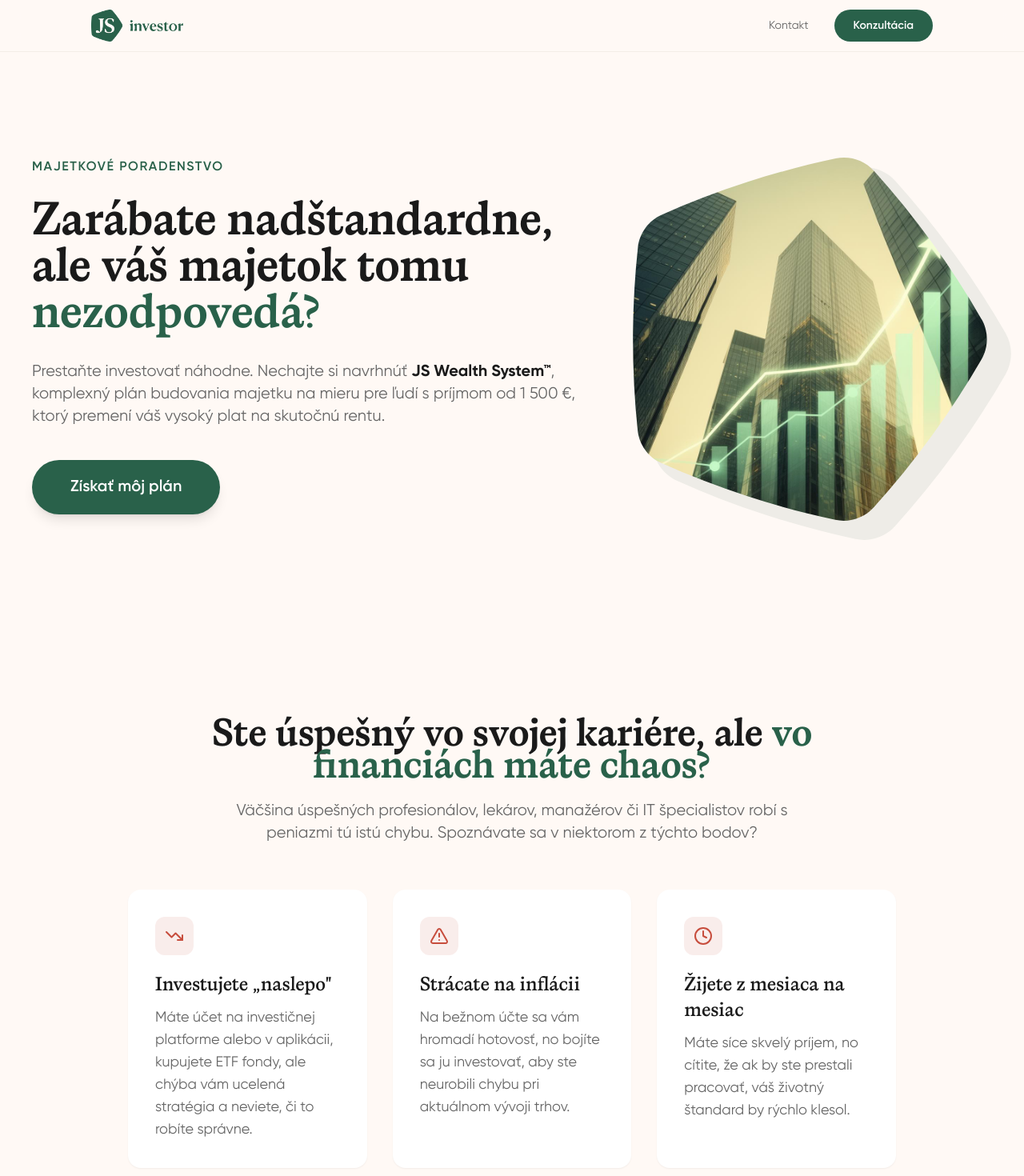
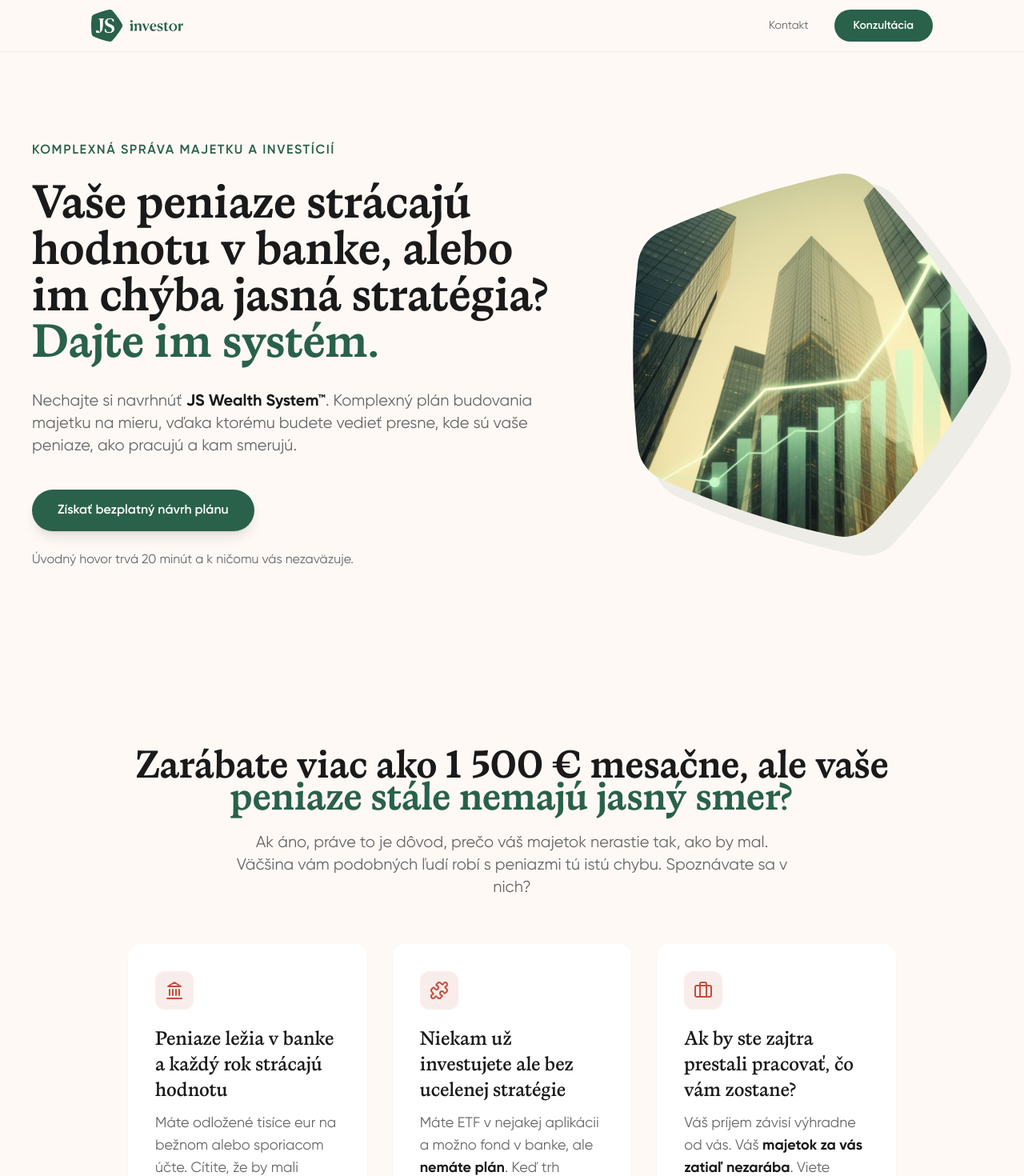
Before and after one commit to matus-babiak/js-investor, a React (Vite) app: page / in a window 1280 px wide. Shown: the top 1470 px of the page at 80% size. Built offline with nearby package versions, Linux system fonts and the light colour scheme; the HTML template or start-up script is replaced by a standard one.

Commit message:
Hero: nové nadpisy, subhero, CTA; ProblemSection: prepracované boxy, bold KW; menšie CTA tlačidlá
Made-with: Cursor

```diff
--- a/src/components/HeroSection.tsx
+++ b/src/components/HeroSection.tsx
@@ -8,22 +8,24 @@ const HeroSection = () => {
         {/* Text */}
         <div>
           <p className="hero-animate hero-animate-delay-1 text-base font-sans font-semibold tracking-widest uppercase text-primary mb-6">
-          Majetkové poradenstvo
+          Komplexná správa majetku a investícií
           </p>
-          <h1 className="hero-animate hero-animate-delay-2 text-4xl md:text-5xl lg:text-[58px] font-serif font-bold  text-foreground mb-8">
-            Zarábate nadštandardne, ale váš majetok tomu{" "}
-            <span className="text-primary">nezodpovedá?</span>
+          <h1 className="hero-animate hero-animate-delay-2 text-4xl md:text-5xl lg:text-[58px] font-serif font-bold text-foreground mb-8">
+            Vaše peniaze strácajú hodnotu v banke, alebo im chýba jasná stratégia?{" "}
+            <span className="text-primary">Dajte im systém.</span>
           </h1>
-          <p className="hero-animate hero-animate-delay-3 text-xl font-sans text-muted-foreground  mb-10">
-            Prestaňte investovať náhodne. Nechajte si navrhnúť{" "}
-            <strong className="text-foreground">JS Wealth System™</strong>, komplexný plán budovania majetku na mieru pre ľudí s príjmom od 1 500 €, ktorý premení váš vysoký plat na skutočnú rentu.
+          <p className="hero-animate hero-animate-delay-3 text-xl font-sans text-muted-foreground mb-10">
+            Nechajte si navrhnúť <strong className="text-foreground">JS Wealth System™</strong>. Komplexný plán budovania majetku na mieru, vďaka ktorému budete vedieť presne, kde sú vaše peniaze, ako pracujú a kam smerujú.
           </p>
           <a
             href="#kontakt"
-            className="hero-animate hero-animate-delay-4 btn-primary inline-block bg-primary text-primary-foreground font-sans font-semibold text-xl px-12 py-5 rounded-full shadow-lg"
+            className="hero-animate hero-animate-delay-4 btn-primary inline-block bg-primary text-primary-foreground font-sans font-semibold text-base px-8 py-3.5 rounded-full shadow-lg"
           >
-            Získať môj plán
+            Získať bezplatný návrh plánu
           </a>
+          <p className="hero-animate hero-animate-delay-4 text-base text-muted-foreground mt-4">
+            Úvodný hovor trvá 20 minút a k ničomu vás nezaväzuje.
+          </p>
         </div>
 
         {/* Image with brand pattern mask */}
--- a/src/components/MechanismSection.tsx
+++ b/src/components/MechanismSection.tsx
@@ -75,7 +75,7 @@ const MechanismSection = () => {
         <div className="text-center mt-12">
           <a
             href="#kontakt"
-            className="btn-primary inline-block bg-primary text-primary-foreground font-sans font-semibold text-xl px-12 py-5 rounded-full shadow-lg"
+            className="btn-primary inline-block bg-primary text-primary-foreground font-sans font-semibold text-base px-8 py-3.5 rounded-full shadow-lg"
           >
             Chcem JS Wealth System™
           </a>
--- a/src/components/ProblemSection.tsx
+++ b/src/components/ProblemSection.tsx
@@ -1,21 +1,33 @@
-import { TrendingDown, AlertTriangle, Clock } from "lucide-react";
+import { Landmark, Puzzle, Briefcase } from "lucide-react";
 import { useScrollAnimation } from "@/hooks/use-scroll-animation";
 
 const problems = [
   {
-    icon: TrendingDown,
-    title: 'Investujete „naslepo"',
-    text: "Máte účet na investičnej platforme alebo v aplikácii, kupujete ETF fondy, ale chýba vám ucelená stratégia a neviete, či to robíte správne.",
+    icon: Landmark,
+    title: "Peniaze ležia v banke a každý rok strácajú hodnotu",
+    text: (
+      <>
+        Máte odložené tisíce eur na bežnom alebo sporiacom účte. Cítite, že by mali „niekde pracovať", ale neviete kde, ako a či bezpečne. Tak čakáte ďalej mesiace, roky a medzitým ich <strong className="text-foreground">požiera inflácia</strong>.
+      </>
+    ),
   },
   {
-    icon: AlertTriangle,
-    title: "Strácate na inflácii",
-    text: "Na bežnom účte sa vám hromadí hotovosť, no bojíte sa ju investovať, aby ste neurobili chybu pri aktuálnom vývoji trhov.",
+    icon: Puzzle,
+    title: "Niekam už investujete ale bez ucelenej stratégie",
+    text: (
+      <>
+        Máte ETF v nejakej aplikácii a možno fond v banke, ale <strong className="text-foreground">nemáte plán</strong>. Keď trh klesne, neviete, čo máte robiť. Keď príde príležitosť, neviete, ako ju využiť. Váš poradca v banke sa neozval rok.
+      </>
+    ),
   },
   {
-    icon: Clock,
-    title: "Žijete z mesiaca na mesiac",
-    text: "Máte síce skvelý príjem, no cítite, že ak by ste prestali pracovať, váš životný štandard by rýchlo klesol.",
+    icon: Briefcase,
+    title: "Ak by ste zajtra prestali pracovať, čo vám zostane?",
+    text: (
+      <>
+        Váš príjem závisí výhradne od vás. Váš <strong className="text-foreground">majetok za vás zatiaľ nezarába</strong>. Viete presne, v ktorom roku vám vaše aktíva začnú generovať príjem bez toho, aby ste museli vstávať do práce?
+      </>
+    ),
   },
 ];
 
@@ -26,12 +38,11 @@ const ProblemSection = () => {
     <section className="section-padding section-alt">
       <div ref={ref} className="content-width">
         <h2 className={`scroll-animate ${isVisible ? 'visible' : ''} text-3xl md:text-4xl lg:text-[48px] font-serif font-bold text-foreground  mb-6 text-center`}>
-          Ste úspešný vo svojej kariére, ale{" "}
-          <span className="text-primary">vo financiách máte chaos?</span>
+          Zarábate viac ako 1 500 € mesačne, ale vaše{" "}
+          <span className="text-primary">peniaze stále nemajú jasný smer?</span>
         </h2>
-        <p className={`scroll-animate scroll-animate-delay-1 ${isVisible ? 'visible' : ''} text-xl text-muted-foreground text-center max-w-[700px] mx-auto mb-14 `}>
-          Väčšina úspešných profesionálov, lekárov, manažérov či IT špecialistov robí s peniazmi
-          tú istú chybu. Spoznávate sa v niektorom z týchto bodov?
+        <p className={`scroll-animate scroll-animate-delay-1 ${isVisible ? 'visible' : ''} text-xl text-muted-foreground text-center max-w-[700px] mx-auto mb-14`}>
+          Ak áno, práve to je dôvod, prečo váš majetok nerastie tak, ako by mal. Väčšina vám podobných ľudí robí s peniazmi tú istú chybu. Spoznávate sa v nich?
         </p>
 
         <div className="grid md:grid-cols-3 gap-8">
--- a/src/components/TestimonialSection.tsx
+++ b/src/components/TestimonialSection.tsx
@@ -69,7 +69,7 @@ const TestimonialSection = () => {
         <div className="mt-12">
           <a
             href="#kontakt"
-            className="btn-primary inline-block bg-primary text-primary-foreground font-sans font-semibold text-xl px-12 py-5 rounded-full shadow-lg"
+            className="btn-primary inline-block bg-primary text-primary-foreground font-sans font-semibold text-base px-8 py-3.5 rounded-full shadow-lg"
           >
             Chcem podobné výsledky
           </a>
--- a/src/components/UrgencySection.tsx
+++ b/src/components/UrgencySection.tsx
@@ -21,9 +21,9 @@ const UrgencySection = () => {
 
         <a
           href="#kontakt"
-          className={`scroll-animate scroll-animate-delay-2 ${isVisible ? 'visible' : ''} btn-primary inline-block bg-primary text-primary-foreground font-sans font-semibold text-xl px-14 py-5 rounded-full shadow-xl`}
+          className={`scroll-animate scroll-animate-delay-2 ${isVisible ? 'visible' : ''} btn-primary inline-block bg-primary text-primary-foreground font-sans font-semibold text-base px-8 py-3.5 rounded-full shadow-lg`}
         >
-          Získať môj plán
+          Získať bezplatný návrh plánu
         </a>
         <p className="text-base text-muted-foreground mt-6 max-w-[560px] mx-auto">
           Úvodný rozhovor slúži výhradne na krátku analýzu vašej situácie. Trvá približne 20 minút a k ničomu vás nezaväzuje.
```
